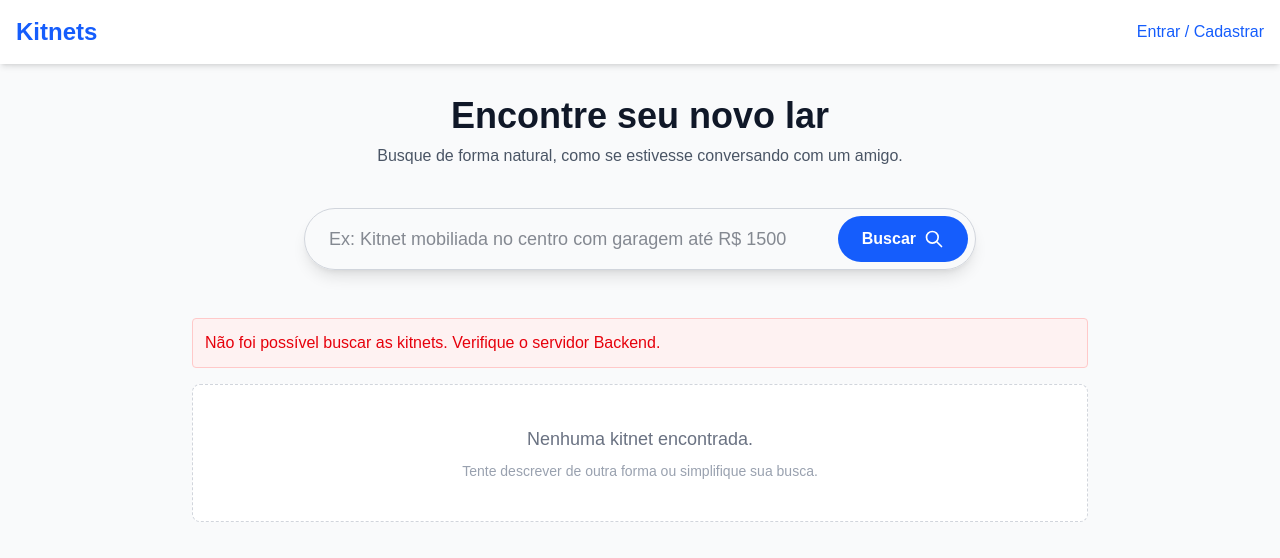
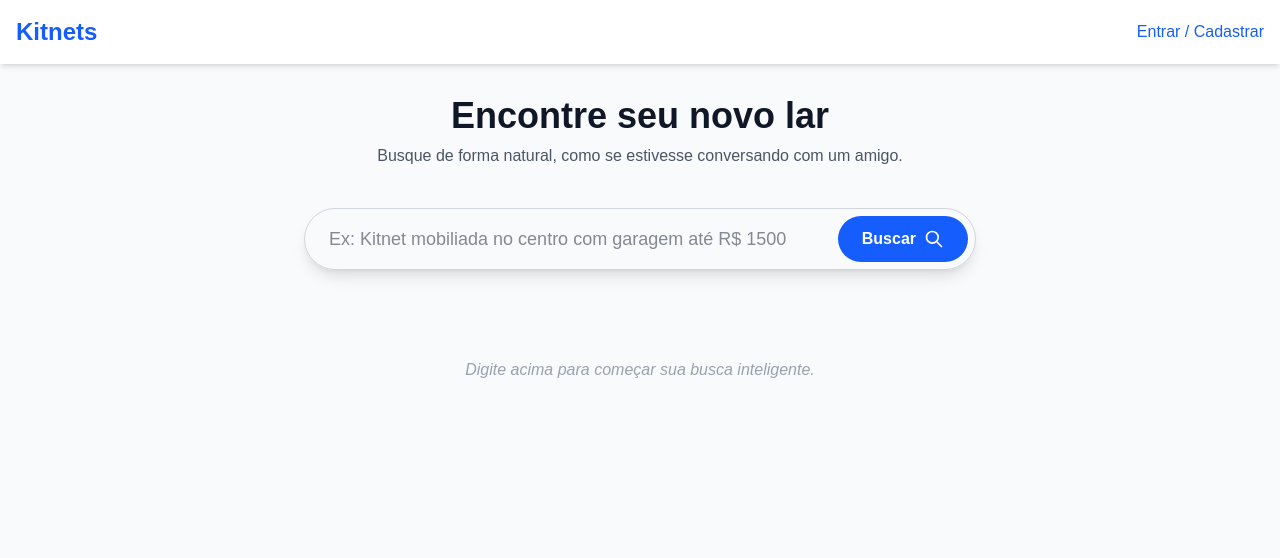
Before and after one commit to helalferrari/kitnets-frontend, a Next.js app: page / in a window 1280 px wide. Shown: the top 558 px of the page. Built offline with nearby package versions, Linux system fonts and the light colour scheme; no server answers.

Commit message:
perf: disable initial search on mount and limit results to top 10

```diff
--- a/src/app/page.js
+++ b/src/app/page.js
@@ -12,22 +12,25 @@ export default function Home() {
     const [searchQuery, setSearchQuery] = useState('');
     const [loading, setLoading] = useState(false);
     const [error, setError] = useState(null);
+    const [searchPerformed, setSearchPerformed] = useState(false);
 
     // Flag para controle de Hydration
     const [isMounted, setIsMounted] = useState(false);
 
     const handleSearch = async (e) => {
         if (e) e.preventDefault();
+        setSearchPerformed(true);
+
+        if (!searchQuery.trim()) {
+            setKitnets([]);
+            return;
+        }
 
         setLoading(true);
         setError(null);
 
         try {
-            let url = API_BASE_URL;
-            if (searchQuery.trim()) {
-                url = `${API_BASE_URL}/search/ai?query=${encodeURIComponent(searchQuery)}`;
-            }
-
+            const url = `${API_BASE_URL}/search/ai?query=${encodeURIComponent(searchQuery)}`;
             const response = await fetch(url);
 
             if (!response.ok) {
@@ -35,7 +38,8 @@ export default function Home() {
             }
 
             const data = await response.json();
-            setKitnets(data);
+            // Apresentar somente os 10 melhores resultados
+            setKitnets(data.slice(0, 10));
 
         } catch (err) {
             console.error("Erro na busca:", err);
@@ -47,7 +51,6 @@ export default function Home() {
 
     useEffect(() => {
         setIsMounted(true);
-        handleSearch();
     }, []);
 
     return (
@@ -147,10 +150,14 @@ export default function Home() {
                                         </Link>
                                     );
                                 })
-                            ) : (
+                            ) : searchPerformed ? (
                                 <div className="text-center py-10 bg-white rounded-lg border border-dashed border-gray-300">
                                     <p className="text-gray-500 font-medium text-lg">Nenhuma kitnet encontrada.</p>
                                     <p className="text-gray-400 text-sm mt-2">Tente descrever de outra forma ou simplifique sua busca.</p>
+                                </div>
+                            ) : (
+                                <div className="text-center py-10">
+                                    <p className="text-gray-400 italic">Digite acima para começar sua busca inteligente.</p>
                                 </div>
                             )}
                         </div>
```
